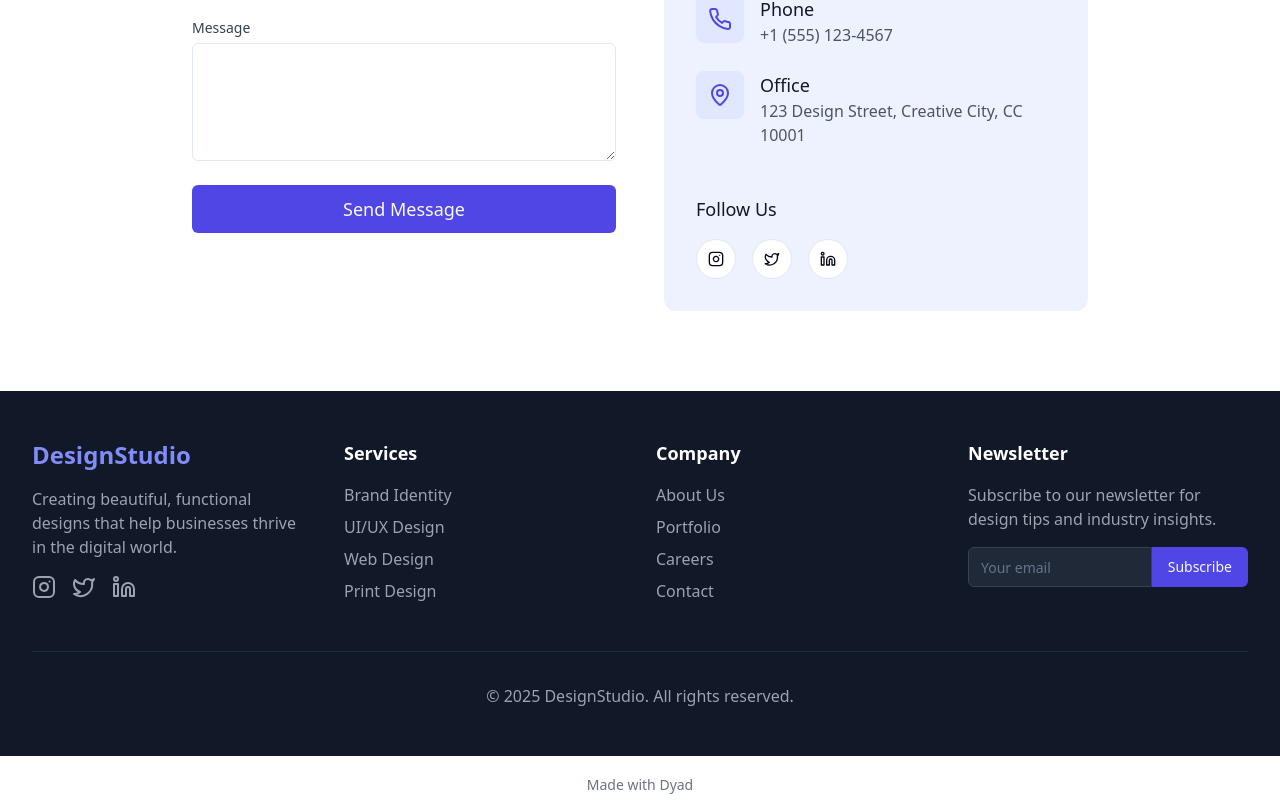
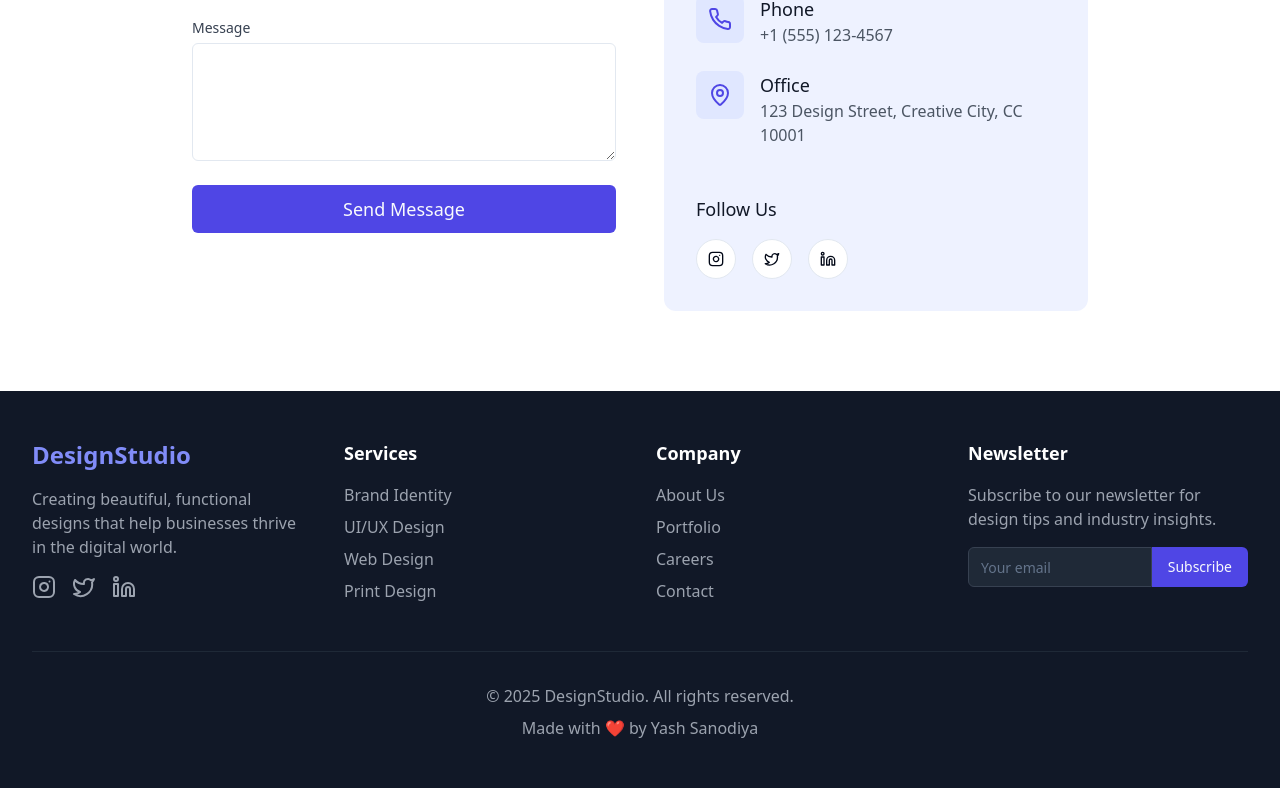
Before and after one commit to yashsanodiya89/Design-Studio-Landing-Page, a React (Vite) app: page / in a window 1280 px wide. Shown: the part 3740-4552 px from the top of the page. After the commit the page ends 4528 px from the top, so only its background shows below. Built offline with nearby package versions, Linux system fonts and the light colour scheme.

Commit message:
[dyad] wrote 1 file(s)

```diff
--- a/src/pages/Index.tsx
+++ b/src/pages/Index.tsx
@@ -18,7 +18,6 @@ import {
   ArrowRight
 } from "lucide-react";
 import PortfolioItem from "@/components/PortfolioItem";
-import { MadeWithDyad } from "@/components/made-with-dyad";
 
 const Index = () => {
   const [isMenuOpen, setIsMenuOpen] = useState(false);
@@ -520,11 +519,10 @@ const Index = () => {
 
           <div className="border-t border-gray-800 mt-12 pt-8 text-center text-gray-400">
             <p>&copy; {new Date().getFullYear()} DesignStudio. All rights reserved.</p>
+            <p className="mt-2">Made with ❤️ by Yash Sanodiya</p>
           </div>
         </div>
       </footer>
-
-      <MadeWithDyad />
     </div>
   );
 };
```
